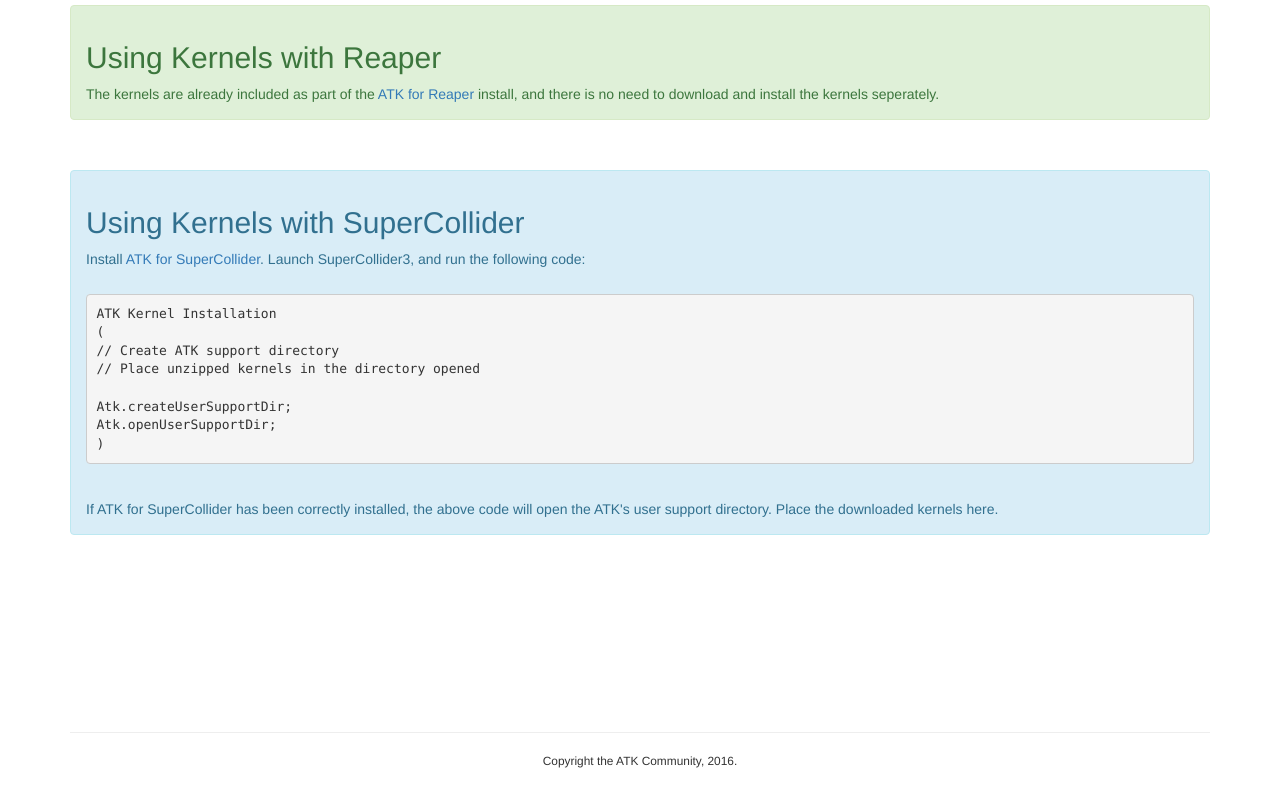
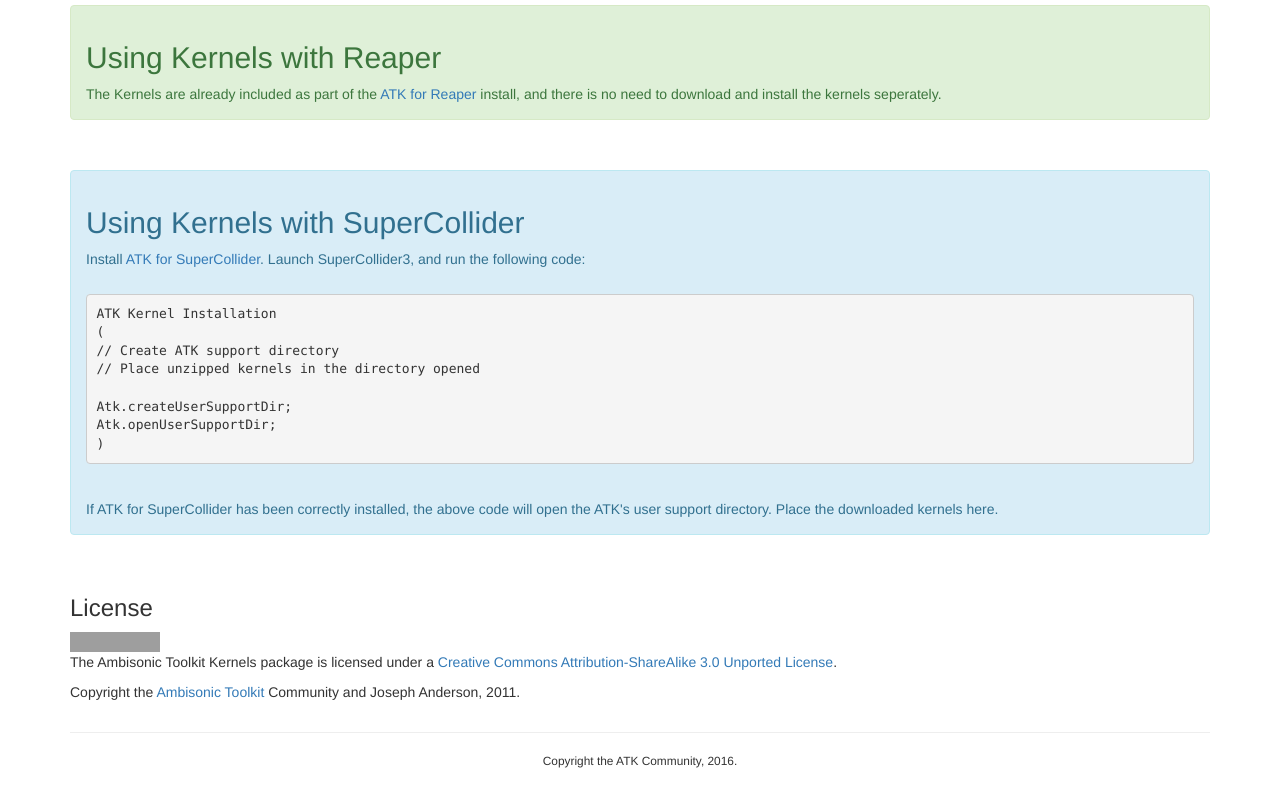
Before and after one commit to ambisonictoolkit/ambisonictoolkit.github.io, a Jekyll site: the page built from download/kernels.md, in a window 1280 px wide and 1162 px high. Shown: the part 370-1162 px from the top of the window. Built offline with Jekyll 4.4.1, drawn with Linux system fonts in a browser that asks for light colours; nearby versions of some CDN libraries; grey boxes are pictures that could not be loaded.

Commit message:
Kernels page license
Addition of CC notice to Kernels download page.

```diff
--- a/download/kernels.md
+++ b/download/kernels.md
@@ -16,7 +16,7 @@
 
   <h2>Using Kernels with Reaper</h2>
 
-  <p>The kernels are already included as part of the <a href="/download/reaper/">ATK for Reaper</a> install, and there is no need to download and install the kernels seperately.</p>
+  <p>The Kernels are already included as part of the <a href="/download/reaper/">ATK for Reaper</a> install, and there is no need to download and install the kernels seperately.</p>
 
 </div>
 
@@ -46,3 +46,11 @@
 <p>If ATK for SuperCollider has been correctly installed, the above code will open the ATK's user support directory. Place the downloaded kernels here.</p>
 
 </div>
+
+&nbsp;
+
+### License
+
+<a rel="license" href="http://creativecommons.org/licenses/by-sa/3.0/"><img alt="Creative Commons License" style="border-width:0" src="https://i.creativecommons.org/l/by-sa/3.0/88x31.png" /></a><br />The Ambisonic Toolkit Kernels package is licensed under a <a rel="license" href="http://creativecommons.org/licenses/by-sa/3.0/">Creative Commons Attribution-ShareAlike 3.0 Unported License</a>.
+
+Copyright the [Ambisonic Toolkit](http://ambisonictoolkit.net) Community and Joseph Anderson, 2011.
```
